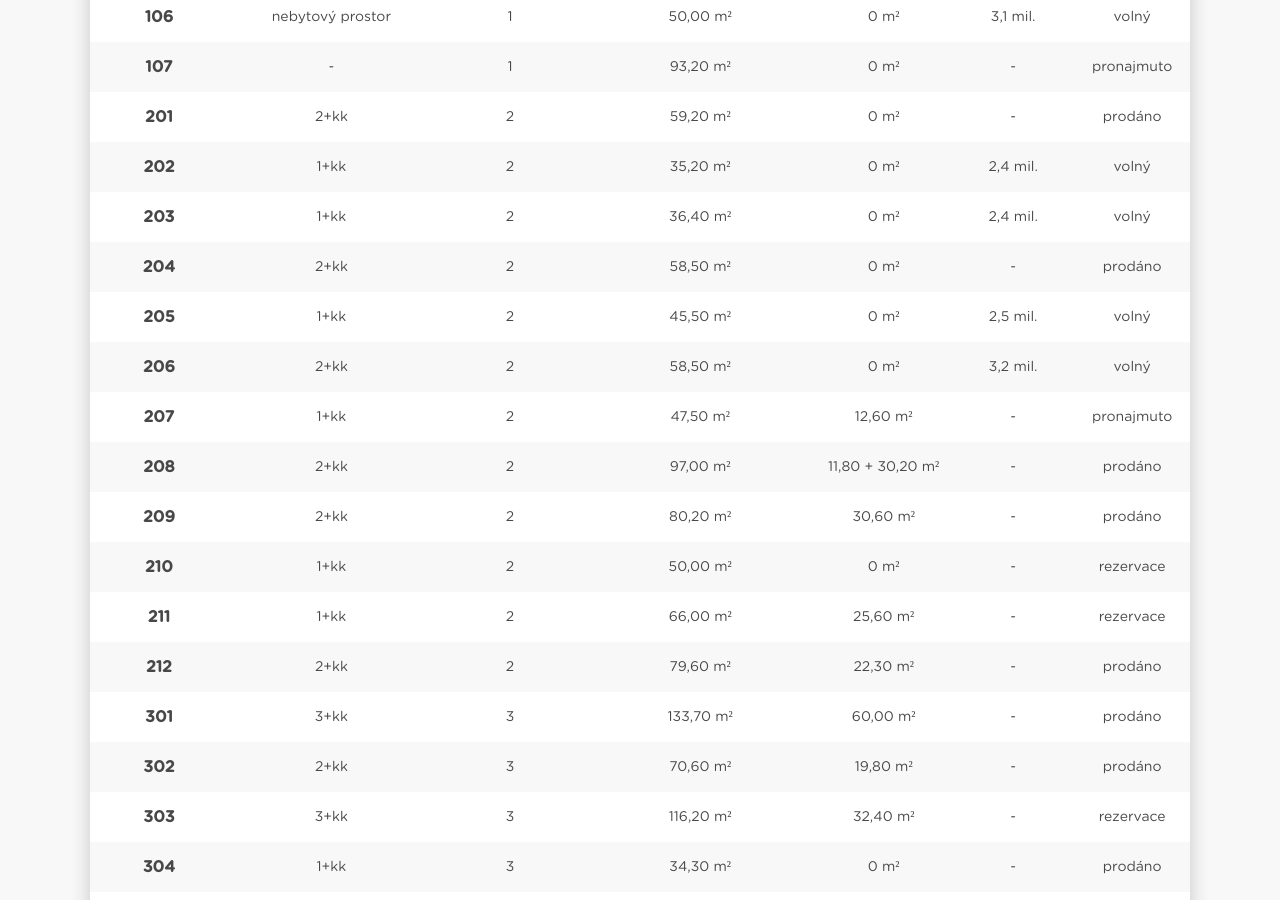
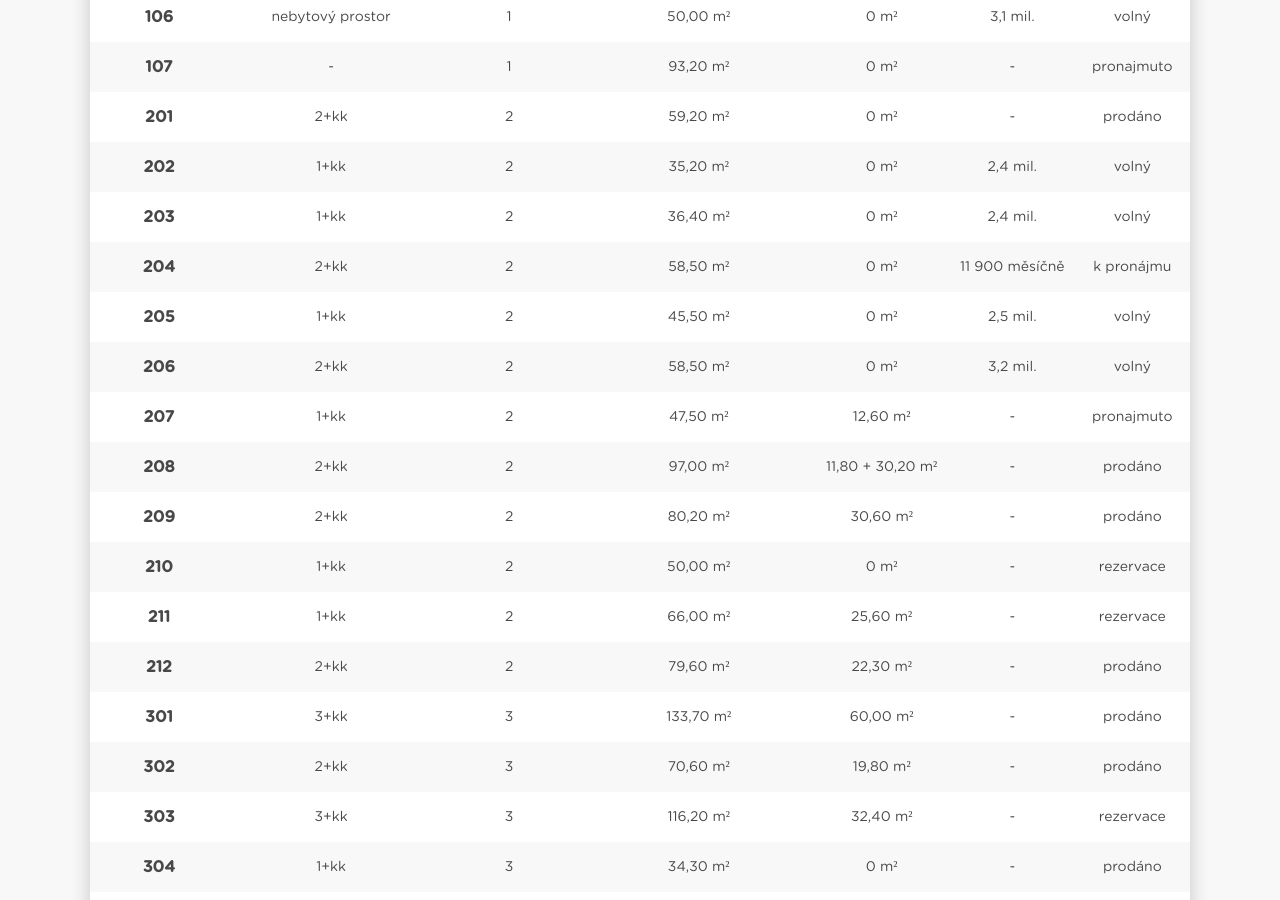
Before and after one commit to StyvekDrtic/bydleniSvojetice, a Jekyll site: the page built from ceny.html, in a window 1280 px wide and 900 px high, scrolled down 728 px. Built offline with Jekyll 4.4.1, drawn with Linux system fonts in a browser that asks for light colours.

Commit message:
pronajem

```diff
--- a/_includes/tabulka.html
+++ b/_includes/tabulka.html
@@ -117,8 +117,8 @@
       <td>2</td>
       <td>58,50</td>
       <td>0</td>
-      <td class="neMil">-</td>
-      <td>prodáno</td>
+      <td class="neMil">11 900 měsíčně</td>
+      <td>k pronájmu</td>
     </tr>
 
     <tr>
```
